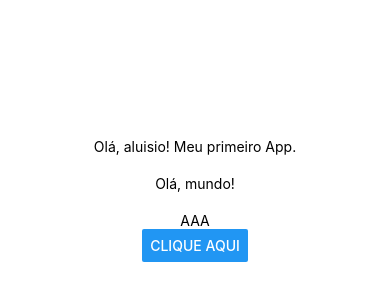
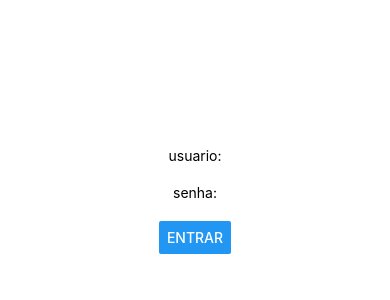
Before and after one commit to alu180/projeto-pi, a React Native app: screen / in a window 390 px wide. Shown: the part 222-522 px from the top of the page. Built offline with nearby package versions, Linux system fonts and the light colour scheme.

Commit message:
organizacao inicial de pastas dos butoes e mensagens para usuarios

```diff
--- a/App.js
+++ b/App.js
@@ -1,15 +1,14 @@
-import { titulo } from './util';
-import titulo_padrao from './util';
+import { titulo } from './mensagens_entrada';
+import titulo_padrao from './mensagens_entrada';
 import { StatusBar } from 'expo-status-bar';
-import { StyleSheet, Text, View, Button } from 'react-native';
+import { StyleSheet, Text, View, TextInput, Button,} from 'react-native';
 
 export default function App() {
   return (
     <View style={styles.container}>
       <Text>{titulo}</Text>
       <Text style={{margin: 20}}>{titulo_padrao}</Text>
-      <Text style={styles.text}>AAA</Text>
-      <Button title="Clique aqui" />
+      <Button title="entrar" />
       <StatusBar style="auto" />
     </View>
   );
@@ -22,7 +21,7 @@ const styles = StyleSheet.create({
     alignItems: 'center',
     justifyContent: 'center',
   },
-   text: {
-    mragin: 20,
+  text: {
+    margin: 20,
   },
 });
--- /dev/null
+++ b/mensagens_entrada.js
@@ -0,0 +1,2 @@
+export let titulo = "usuario:";
+export default "senha:";
--- a/util.js
+++ /dev/null
@@ -1,2 +0,0 @@
-export let titulo = "Olá, aluisio! Meu primeiro App.";
-export default "Olá, mundo!";
```
Also changed, not shown: buttons.js (added).
